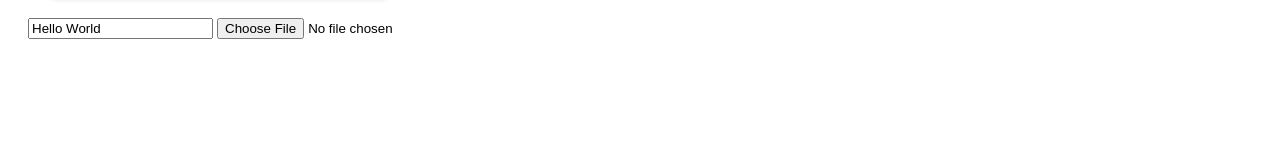
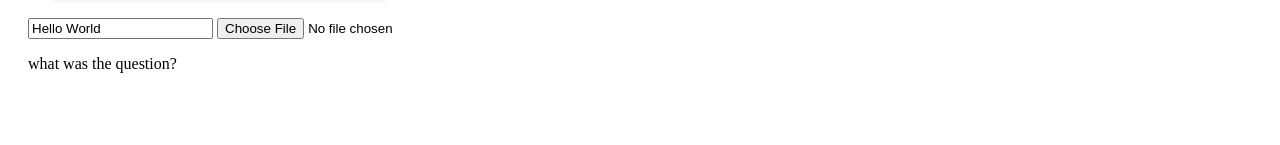
Before and after one commit to bismark66/Rapidapi-svelte, a SvelteKit app: page / in a window 1280 px wide. Shown: the part 403-548 px from the top of the page. Built offline with nearby package versions, Linux system fonts and the light colour scheme.

Commit message:
if logic for rendering

```diff
--- a/src/routes/+page.svelte
+++ b/src/routes/+page.svelte
@@ -34,8 +34,11 @@ let files: FileList;
 
       // Create a URL for the selected image
       imageUrl = URL.createObjectURL(selectedFile);
+      console.log("Image URL:", imageUrl);
     }
   }
+
+  let answer=42
 </script>
 
 <style>
@@ -75,3 +78,8 @@ let files: FileList;
   type="file"
   on:change={handleFileChange}
 />
+
+<!-- logic statement for rendering an output -->
+{#if answer === 42}
+	<p>what was the question?</p>
+{/if}
```
